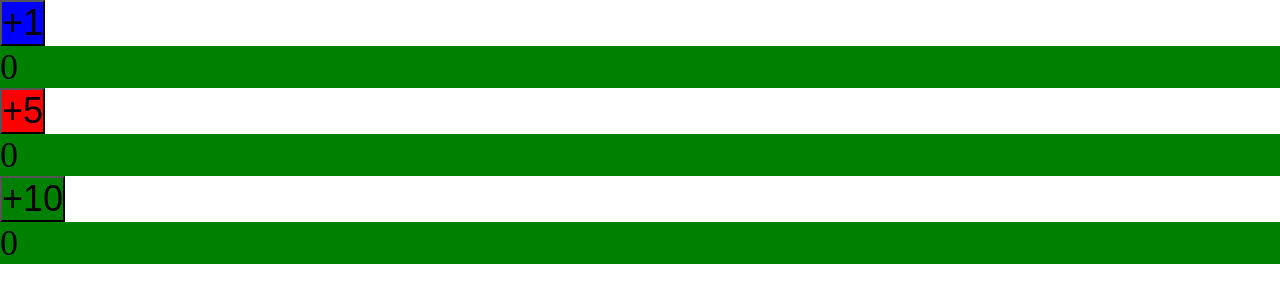
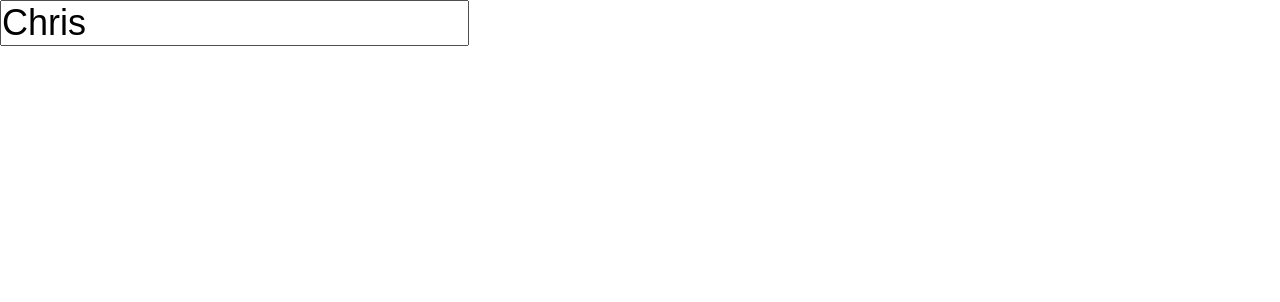
Before and after one commit to christhomo94/daneReact, a React (Create React App) app: page / in a window 1280 px wide. Shown: the top 302 px of the page. Built offline with nearby package versions, Linux system fonts and the light colour scheme.

Commit message:
Added searchbar component with state.

```diff
--- a/src/Components/App.js
+++ b/src/Components/App.js
@@ -1,12 +1,11 @@
 import React from "react";
 import CountButton from "./CountButton/CountButton";
+import SearchBar from "./SearchBar/SearchBar";
 
 const App = () => {
   return (
     <div>
-      <CountButton incrementBy={1} buttonColor={'blue'}/>
-      <CountButton incrementBy={5} buttonColor={'red'}/>
-      <CountButton incrementBy={10} buttonColor={'green'}/>
+      <SearchBar />
     </div>
   );
 };
--- /dev/null
+++ b/src/Components/SearchBar/SearchBar.js
@@ -0,0 +1,20 @@
+import React, { useState } from "react";
+import './SearchBar.css';
+
+const SearchBar = () => {
+
+    const [searchValue, setSearchValue] = useState('Chris');
+    const handleInputChange = (event) => {
+        setSearchValue(event.target.value)
+    }
+
+
+    return (
+    <div>
+        <input type="text" value = {searchValue} onChange = {handleInputChange}  />
+    </div>
+    )
+
+};
+
+export default SearchBar
```
Also changed, not shown: src/Components/SearchBar/SearchBar.css (added).
